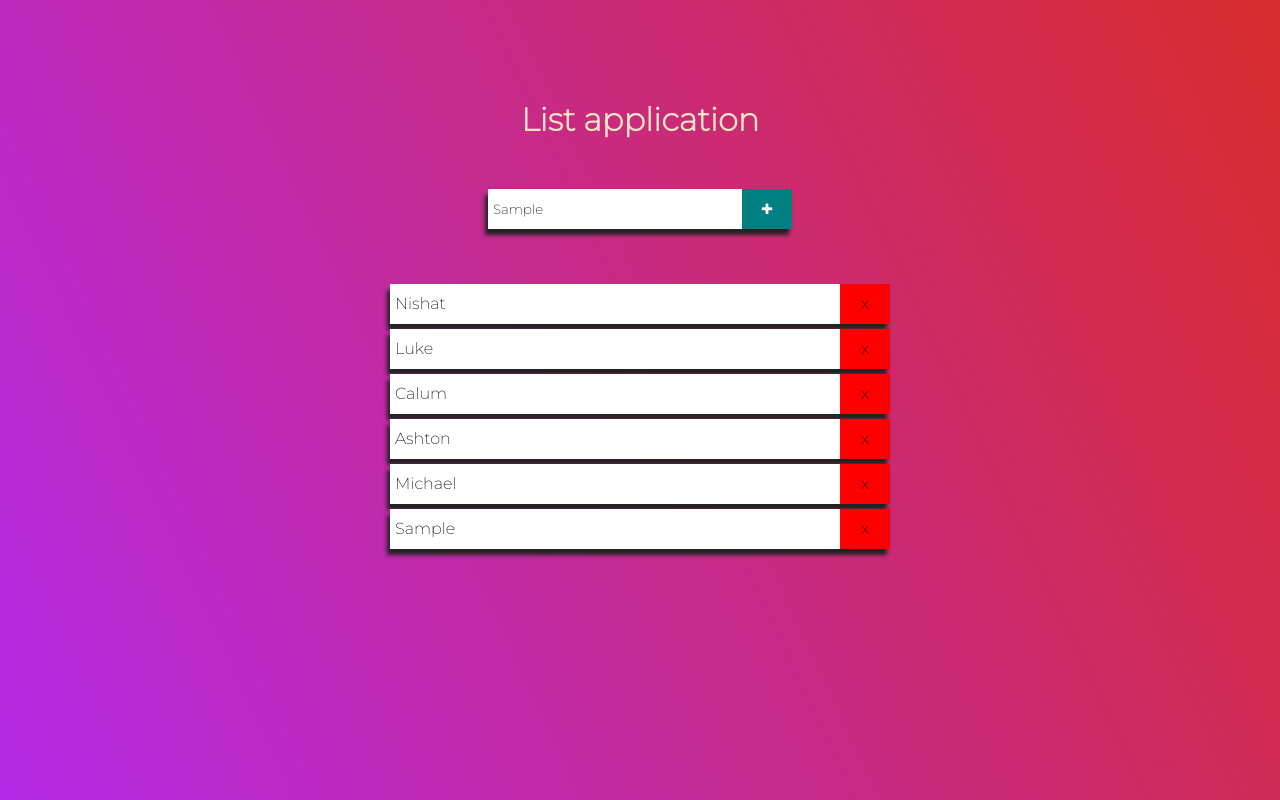
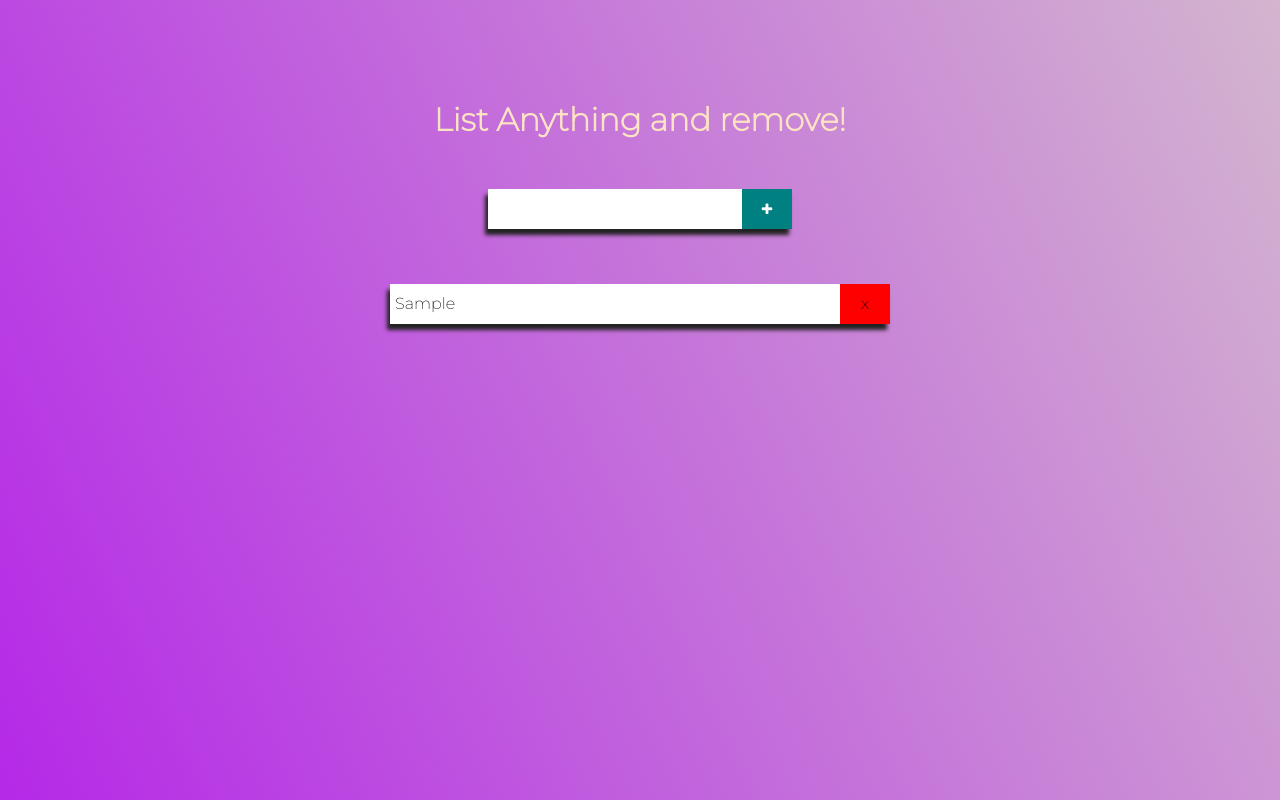
Before and after one commit to Nish-008/JSApp, a plain HTML site: page index.html in a window 1280 px wide. Both pictures are taken after typing "Sample" into the empty fields and a click on the button 767 px from the left and 209 px from the top of the page. Drawn offline with Linux system fonts and the light colour scheme.

Commit message:
code updated

```diff
--- a/add.js
+++ b/add.js
@@ -13,4 +13,17 @@ myButton.addEventListener('click',(e)=>
         mySpan.innerHTML = 'x';
         myLi.appendChild(mySpan);
     }
+    const close = document.querySelectorAll('span');
+    for(let i=0; i<close.length; i++)
+    {
+        close[i].addEventListener('click', ()=>{
+            close[i].parentElement.style.opacity = 0;
+            setTimeout(()=>{
+                close[i].parentElement.style.display = "none";
+                close[i].parentElement.remove();
+            }, 500);
+
+        })
+    }
+    inputText.value = "";
 });
--- a/index.html
+++ b/index.html
@@ -11,7 +11,7 @@
 </head>
 <body>
 
-   <h1>List application</h1>
+   <h1>List Anything and remove!</h1>
    <form>
     <input type="text" name="text" id="txt" required>
     <button type="submit" class="btn-list">
@@ -20,11 +20,6 @@
    </form>
    <div class="container">
     <ul>
-        <li> Nishat <span>x</span></li>
-        <li> Luke <span>x</span></li>
-        <li> Calum <span>x</span></li>
-        <li> Ashton <span>x</span></li>
-        <li>Michael <span>x</span></li>
 
     </ul>
    </div>
--- a/style.css
+++ b/style.css
@@ -6,7 +6,7 @@
 }
 body{
     min-height: 100vh;
-    background: linear-gradient(65deg, rgb(181,41,231), rgb(216,43,43));
+    background: linear-gradient(65deg, rgb(181,41,231), rgb(211, 181, 207));
     display: flex;
     flex-direction: column;
     align-items: center;
```
